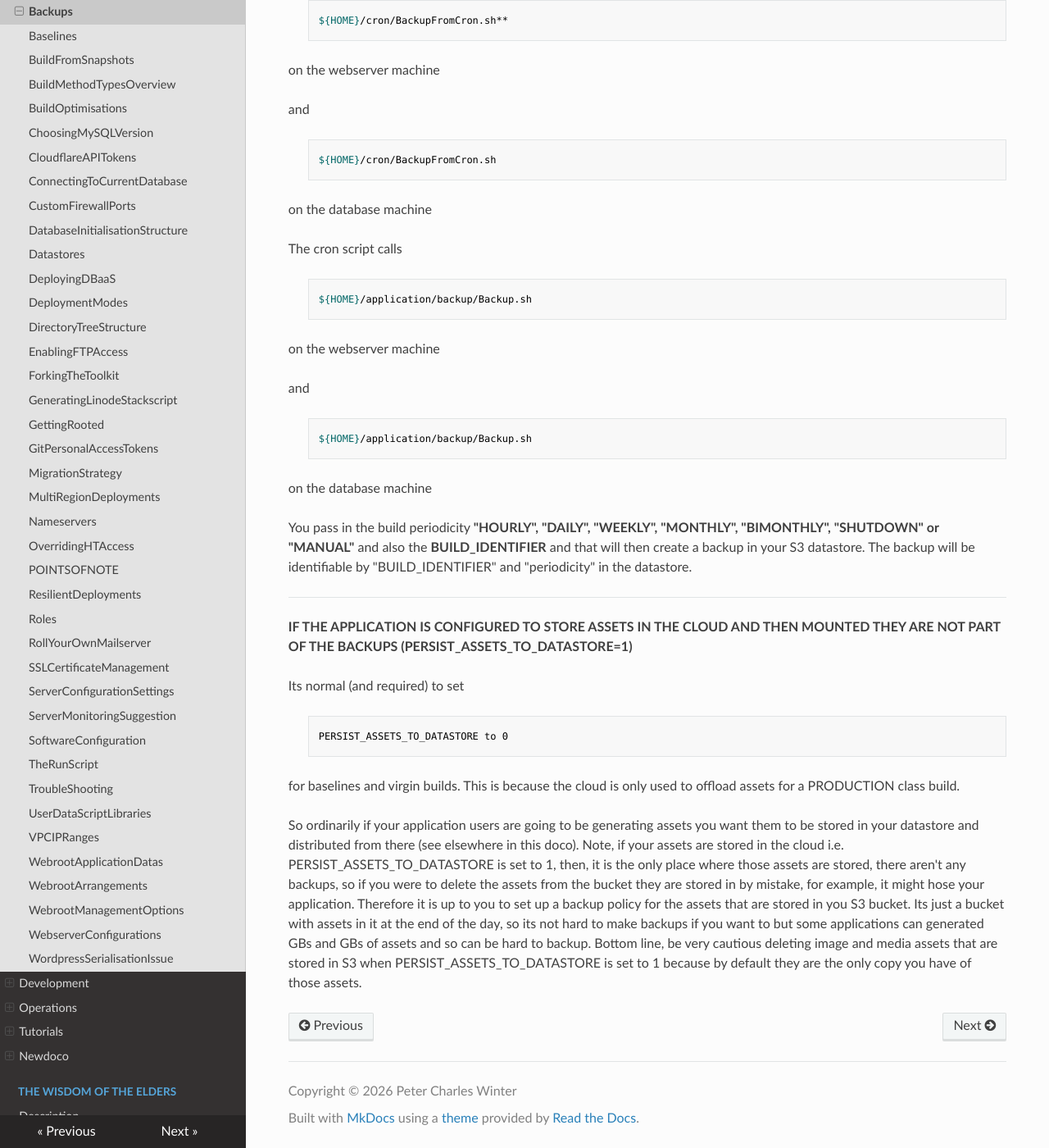
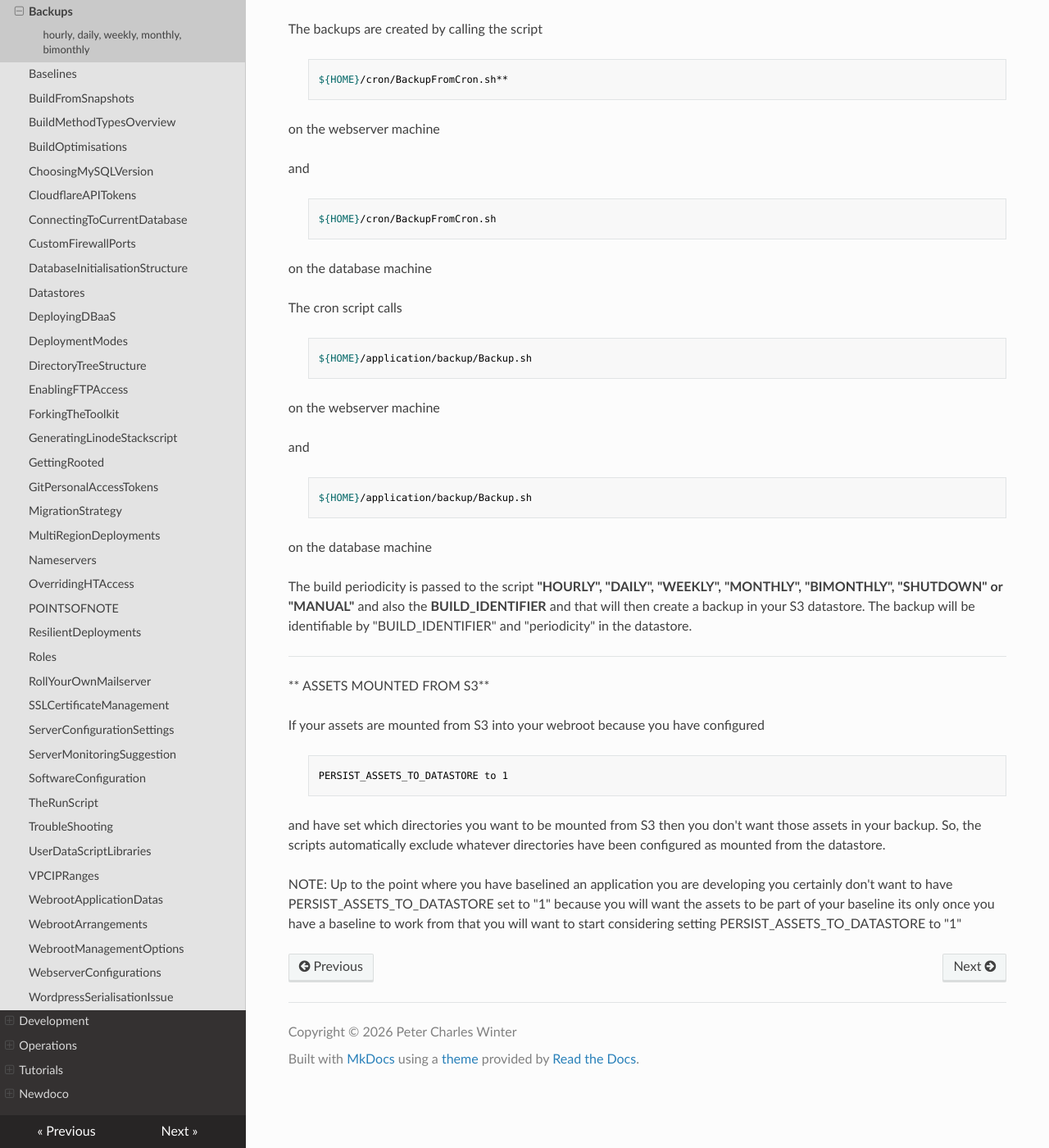
Before and after one commit to wintersys-dev/adt-documentation, an MkDocs documentation site: the page built from docs/Agile Deployment Toolkit/Deployment/Backups.md, in a window 1280 px wide and 1400 px high, scrolled down 1013 px. Shown: the whole window at 82% size. Built offline with MkDocs 1.6.1, drawn with Linux system fonts in a browser that asks for light colours; nearby versions of some CDN libraries; some of the changed text lies outside the part shown.

Commit message:
Update Backups.md

```diff
--- a/docs/Agile Deployment Toolkit/Deployment/Backups.md
+++ b/docs/Agile Deployment Toolkit/Deployment/Backups.md
@@ -1,10 +1,12 @@
+#### HOW TO GENERATE BESPOKE BACKUPS OF YOUR WEBROOT AND DATABASE
+
 **NOTE:**
 
 You can also use your cloudhost's backup service to make backups of your machines if you want super safe backups above and beyond what is provided here. Using your provider's backup service will usually incur extra costs but it should give you the ability to recover in the case of an absolute disaster.
 
 **NOTE1:**
 
-You can make multi-region backups simply by configuring the value for S3_HOST_BASE to be multi-region resilient by providing multi-region values for it in your template. For example if you set:
+You can make multi-region backups simply by configuring the value for S3_HOST_BASE to be multi-region resilient (please see Datastore Operational Protocols to see how to make your backups mutli-region). For example you would have to set **S3_HOST_BASE** as well as the S3 related settings to multi-region which will look something like this:
 
 **S3_HOST_BASE="nl-ams-1.linodeobjects.com:us-southeast-1.linodeobjects.com:in-maa-1.linodeobjects.com"**
 
@@ -27,7 +29,7 @@ You can make a manual backup on from the build machine by runining the backup sc
 
 ---------------------------------------------------------------------------------------------------------
 
-**HOW TEMPORAL BACKUPS ARE MADE FROM CRON**
+#### HOW TEMPORAL BACKUPS ARE MADE FROM CRON
 
 The backups are created by calling the script
 
@@ -53,16 +55,16 @@ and
 
 on the database machine
 
-You pass in the build periodicity **"HOURLY", "DAILY", "WEEKLY", "MONTHLY", "BIMONTHLY", "SHUTDOWN" or "MANUAL"** and also the **BUILD_IDENTIFIER** and that will then create a backup in your S3 datastore. The backup will be identifiable by "BUILD_IDENTIFIER" and "periodicity" in the datastore.
+The build periodicity is passed to the script **"HOURLY", "DAILY", "WEEKLY", "MONTHLY", "BIMONTHLY", "SHUTDOWN" or "MANUAL"** and also the **BUILD_IDENTIFIER** and that will then create a backup in your S3 datastore. The backup will be identifiable by "BUILD_IDENTIFIER" and "periodicity" in the datastore.
 
 -------------------------------------------------------------------------------------------------------------
 
-**IF THE APPLICATION IS CONFIGURED TO STORE ASSETS IN THE CLOUD AND THEN MOUNTED THEY ARE NOT PART OF THE BACKUPS (PERSIST_ASSETS_TO_DATASTORE=1)**
+** ASSETS MOUNTED FROM S3**
 
-Its normal (and required) to set
+If your assets are mounted from S3 into your webroot because you have configured
 
->     PERSIST_ASSETS_TO_DATASTORE to 0
+>     PERSIST_ASSETS_TO_DATASTORE to 1
 
-for baselines and virgin builds. This is because the cloud is only used to offload assets for a PRODUCTION class build.
+and have set which directories you want to be mounted from S3 then you don't want those assets in your backup. So, the scripts automatically exclude whatever directories have been configured as mounted from the datastore.
 
-So ordinarily if your application users are going to be generating assets you want them to be stored in your datastore and distributed from there (see elsewhere in this doco). Note, if your assets are stored in the cloud i.e. PERSIST_ASSETS_TO_DATASTORE is set to 1, then, it is the only place where those assets are stored, there aren't any backups, so if you were to delete the assets from the bucket they are stored in by mistake, for example, it might hose your application. Therefore it is up to you to set up a backup policy for the assets that are stored in you S3 bucket. Its just a bucket with assets in it at the end of the day, so its not hard to make backups if you want to but some applications can generated GBs and GBs of assets and so can be hard to backup. Bottom line, be very cautious deleting image and media assets that are stored in S3 when PERSIST_ASSETS_TO_DATASTORE is set to 1 because by default they are the only copy you have of those assets.
+NOTE: Up to the point where you have baselined an application you are developing you certainly don't want to have PERSIST_ASSETS_TO_DATASTORE set to "1" because you will want the assets to be part of your baseline its only once you have a baseline to work from that you will want to start considering setting  PERSIST_ASSETS_TO_DATASTORE to "1"
```
